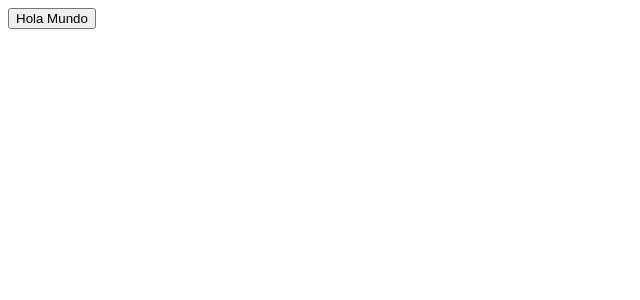
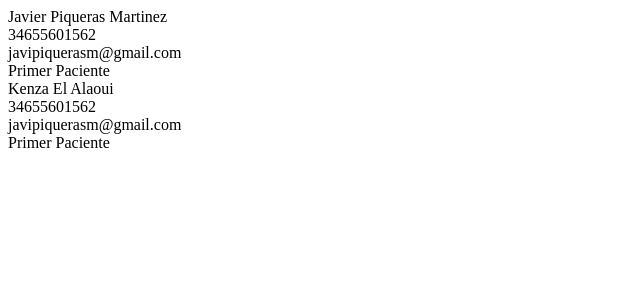
Before and after one commit to javierpiquerasmartinez/dentacare-suite, a React (Vite) app in the folder dentalcare-suite/: page / in a window 1280 px wide. Shown: the top 300 px of the page, without its empty margins (0-640 px from the left). Built offline with nearby package versions, Linux system fonts and the light colour scheme.

Commit message:
PatientCard Component Created

```diff
--- /dev/null
+++ b/dentalcare-suite/src/App.jsx
@@ -0,0 +1,11 @@
+import './App.css'
+import { PatientCard } from './components/PatientCard'
+
+export function App(){
+    return (
+        <>
+            <PatientCard firstName="Javier" familyName="Piqueras Martinez" phoneNumber="34655601562" address="javipiquerasm@gmail.com" details="Primer Paciente"/>
+            <PatientCard firstName="Kenza" familyName="El Alaoui" phoneNumber="34655601562" address="javipiquerasm@gmail.com" details="Primer Paciente"/>
+        </>
+        )
+}
--- /dev/null
+++ b/dentalcare-suite/src/components/PatientCard.jsx
@@ -0,0 +1,14 @@
+import './PatientCard.css'
+
+export function PatientCard ({firstName, familyName, phoneNumber, address, details}) {
+    return (
+        <article>
+        <header>{firstName} {familyName}</header>
+        <section>
+            <div>{phoneNumber}</div>
+            <div>{address}</div>
+            <div>{details}</div>
+        </section>
+    </article>
+    )
+}
--- a/dentalcare-suite/src/main.jsx
+++ b/dentalcare-suite/src/main.jsx
@@ -1,10 +1,11 @@
 import React from 'react'
 import ReactDOM from 'react-dom/client'
+import { App } from './App'
 
 const root = ReactDOM.createRoot(document.getElementById('root'))
 
 root.render(
   <React.Fragment>
-    <button>Hola Mundo</button>
+    <App />
   </React.Fragment>
 )
```
Also changed, not shown: dentalcare-suite/src/App.css (added), dentalcare-suite/src/components/PatientCard.css (added).
